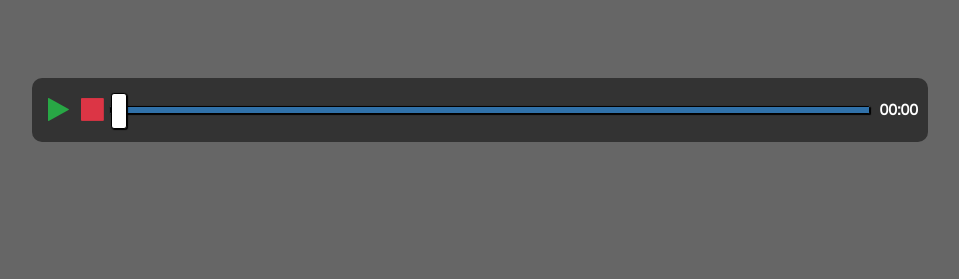
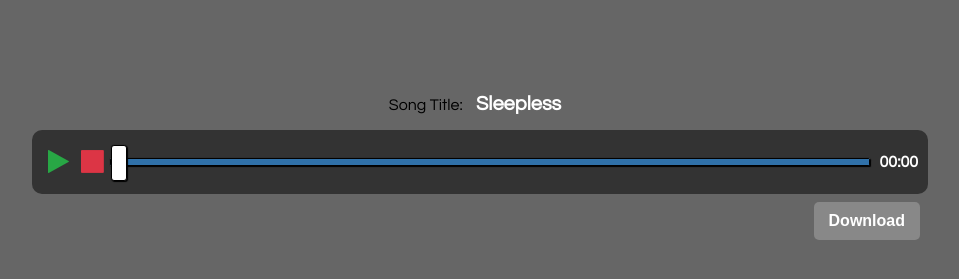
Before and after one commit to JoonSeongPark/vanilla_js, a plain HTML site: page Custom Audio Player/index.html in a window 1280 px wide. Shown: the part 155-434 px from the top of the page, without its empty margins (160-1119 px from the left). Drawn offline with Linux system fonts and the light colour scheme.

Commit message:
Custom Audio Player

```diff
--- a/Custom Audio Player/css/style.css
+++ b/Custom Audio Player/css/style.css
@@ -18,6 +18,17 @@ body {
 h1 {
   color: #fff;
   margin: 100px 0
+}
+
+p {
+  color: #000
+}
+
+.songTitle{
+  color: #fff;
+  font-weight: bold;
+  font-size: 20px;
+  margin: 0 10px
 }
 
 .controls {
@@ -57,3 +68,20 @@ h1 {
 .btn:focus {
   outline: 0;
 }
+
+.download {
+  display: flex;
+  justify-content: flex-end;
+  padding: 8px;
+  width: 70%;
+}
+
+a .downBtn {
+  border: 0;
+  padding: 10px 15px;
+  border-radius: 5px;
+  background-color: #888;
+  color: #fff;
+  font-size: 16px;
+  font-weight: bold;
+}
--- a/Custom Audio Player/index.html
+++ b/Custom Audio Player/index.html
@@ -14,10 +14,15 @@
     <link rel="stylesheet" href="css/style.css" />
   </head>
   <body>
-
     <h1>Custom Audio Player</h1>
 
-    <audio src="audios/Sleepless.mp3" id="audio" class="audio"></audio>
+    <audio
+      src="audios/Sleepless.mp3"
+      value="Sleepless"
+      id="audio"
+      class="audio"
+    ></audio>
+    <p>Song Title: <span class="songTitle" id="songTitle"></span></p>
     <div class="controls">
       <button class="btn" id="play"><i class="fa fa-play fa-2x"></i></button>
       <button class="btn" id="stop"><i class="fa fa-stop fa-2x"></i></button>
@@ -30,9 +35,14 @@
         step="0.1"
         value="0"
       />
-      <span class="timestamp" id='timestamp'>00:00</span>
+      <span class="timestamp" id="timestamp">00:00</span>
+    </div>
+    <div class="download">
+      <a href="audios/Sleepless.mp3" download="Sleepless.mp3"
+        ><button class="downBtn">Download</button></a
+      >
     </div>
 
-    <script src='script.js'></script>
+    <script src="script.js"></script>
   </body>
 </html>
--- a/Custom Audio Player/script.js
+++ b/Custom Audio Player/script.js
@@ -3,6 +3,12 @@ const play = document.getElementById('play')
 const stop = document.getElementById('stop')
 const progress = document.getElementById('progress')
 const timestamp = document.getElementById('timestamp')
+const songTitle = document.getElementById('songTitle')
+const downBtn = document.querySelector('.downBtn')
+
+let songName = audio.src.slice(audio.src.lastIndexOf('/')+1, audio.src.lastIndexOf('.'))
+
+songTitle.innerHTML = songName
 
 function updatePlayIcon(){
   if (audio.paused) {
@@ -42,7 +48,9 @@ function setAudioProgress(){
   audio.currentTime = (progress.value*audio.duration)/100
 }
 
-
+function alertInfo() {
+  alert("This song is from SoundCloud.\nDon't worry about Copyright.")
+}
 
 audio.addEventListener('play', updatePlayIcon)
 audio.addEventListener('pause', updatePlayIcon)
@@ -53,3 +61,5 @@ play.addEventListener('click', toggleAudioStatus)
 stop.addEventListener('click', stopAudio)
 
 progress.addEventListener('change', setAudioProgress)
+
+downBtn.addEventListener('click', alertInfo)
```
